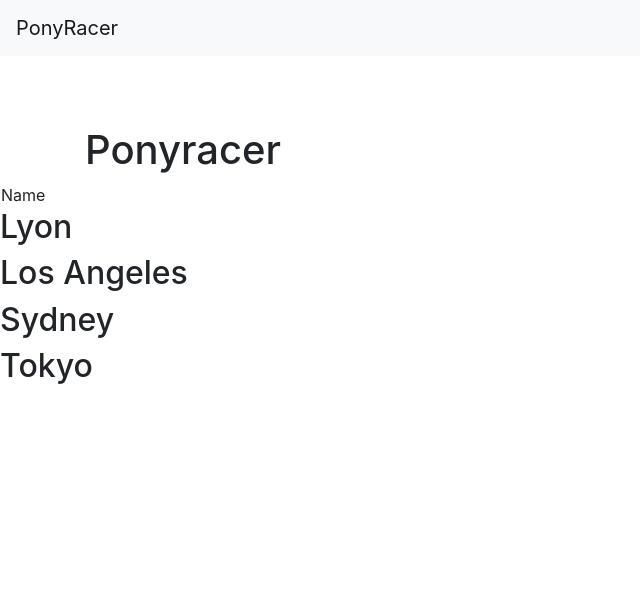
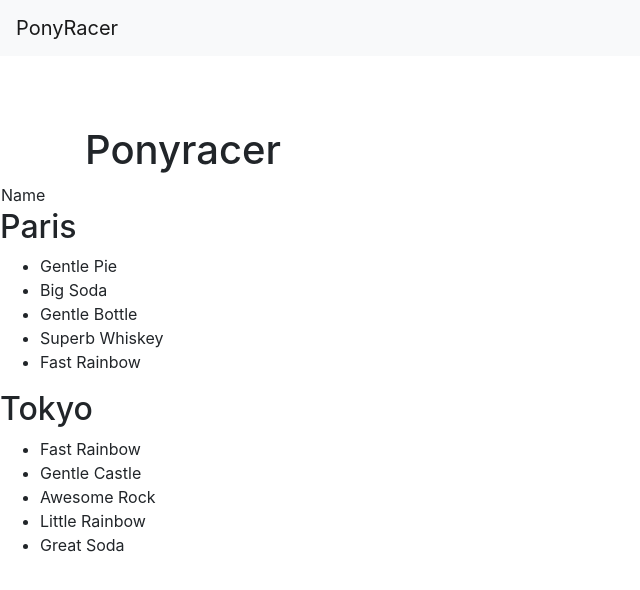
Before and after one commit to AliLabiadh/ponyracer, an Angular app: page / in a window 1280 px wide. Shown: the top 590 px of the page, without its empty margins (0-640 px from the left). Built offline with nearby package versions, Linux system fonts and the light colour scheme.

Commit message:
'6-RaceDetail'

```diff
--- a/exercise.json
+++ b/exercise.json
@@ -1 +1 @@
-{"pack":"46","id":5,"title":"Observables with RxJS","specs":[{"name":"src/app/app.component.spec.ts","hash":"5d72bd4090161d9841719db533e75cb9f4a62318"}]}
+{"pack":"46","id":6,"title":"Race detail","specs":[{"name":"src/app/app.component.spec.ts","hash":"5d72bd4090161d9841719db533e75cb9f4a62318"}]}
--- a/results/protractor-results.json
+++ b/results/protractor-results.json
@@ -6,6 +6,6 @@
         "passed": true
       }
     ],
-    "duration": 1320
+    "duration": 758
   }
 ]
--- a/src/app/app.module.ts
+++ b/src/app/app.module.ts
@@ -4,9 +4,10 @@ import { NgModule } from '@angular/core';
 import { AppComponent } from './app.component';
 import { MenuComponent } from './menu/menu.component';
 import { RacesComponent } from './races/races.component';
+import { RaceComponent } from './race/race.component';
 
 @NgModule({
-  declarations: [AppComponent, MenuComponent, RacesComponent],
+  declarations: [AppComponent, MenuComponent, RacesComponent, RaceComponent],
   imports: [BrowserModule],
   providers: [],
   bootstrap: [AppComponent]
--- /dev/null
+++ b/src/app/models/pony.model.ts
@@ -0,0 +1,5 @@
+export interface PonyModel  {
+  id: number;
+  name: string;
+  color: string;
+}
--- a/src/app/models/race.model.ts
+++ b/src/app/models/race.model.ts
@@ -1,3 +1,6 @@
+import {PonyModel} from './pony.model';
+
 export interface RaceModel {
   name: string;
+  ponies: Array<PonyModel>;
 }
--- a/src/app/race.service.ts
+++ b/src/app/race.service.ts
@@ -1,6 +1,5 @@
 import { Injectable } from '@angular/core';
 import { of } from 'rxjs';
-import {delay} from 'rxjs/operators';
 
 @Injectable({
   providedIn: 'root'
@@ -8,10 +7,29 @@ import {delay} from 'rxjs/operators';
 export class RaceService {
   constructor() { }
 
-  list = of(
-    [{name: 'Lyon'},
-    {name: 'Los Angeles'},
-    {name: 'Sydney'},
-    {name: 'Tokyo'}])
-    .pipe(delay(500));
+  list = of([
+    {
+      id: 12,
+      name: 'Paris',
+      ponies: [
+        { id: 1, name: 'Gentle Pie', color: 'YELLOW' },
+        { id: 2, name: 'Big Soda', color: 'ORANGE' },
+        { id: 3, name: 'Gentle Bottle', color: 'PURPLE' },
+        { id: 4, name: 'Superb Whiskey', color: 'GREEN' },
+        { id: 5, name: 'Fast Rainbow', color: 'BLUE' }
+      ],
+      startInstant: '2020-02-18T08:02:00Z'
+    }, {
+      id: 13,
+      name: 'Tokyo',
+      ponies: [
+        { id: 6, name: 'Fast Rainbow', color: 'BLUE' },
+        { id: 7, name: 'Gentle Castle', color: 'GREEN' },
+        { id: 8, name: 'Awesome Rock', color: 'PURPLE' },
+        { id: 9, name: 'Little Rainbow', color: 'YELLOW' },
+        { id: 10, name: 'Great Soda', color: 'ORANGE' }
+      ],
+      startInstant: '2020-02-18T08:03:00Z'
+    }
+  ]);
 }
--- /dev/null
+++ b/src/app/race/race.component.html
@@ -0,0 +1 @@
+<p>race works!</p>
--- /dev/null
+++ b/src/app/race/race.component.ts
@@ -0,0 +1,17 @@
+import {Component, Input, OnInit} from '@angular/core';
+
+@Component({
+  selector: 'pr-race',
+  templateUrl: './race.component.html',
+  styleUrls: ['./race.component.css']
+})
+export class RaceComponent implements OnInit {
+
+  @Input() raceModel: string | undefined;
+
+  constructor() { }
+
+  ngOnInit(): void {
+  }
+
+}
--- a/src/app/races/races.component.html
+++ b/src/app/races/races.component.html
@@ -8,6 +8,11 @@
     <h2>
       {{race.name}}
     </h2>
+      <ul>
+        <li *ngFor="let ponie of race.ponies">
+          {{ponie.name}}
+        </li>
+      </ul>
     </div>
   </tbody>
 </table>
--- a/src/app/races/races.component.ts
+++ b/src/app/races/races.component.ts
@@ -14,9 +14,7 @@ export class RacesComponent implements OnInit {
   constructor(private raceService: RaceService) { }
 
   ngOnInit(): void {
-   // this.raceList = this.raceService.list();
    this.raceService.list.subscribe(races => this.raceList = races);
-
   }
 
 }
```
Also changed, not shown: results/karma-results.json (+1 -1 lines), src/app/race/race.component.css (added), 1 other file (tests, documents, lock files or other folders).
